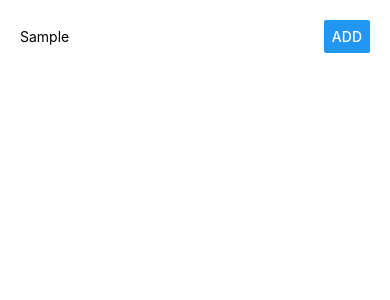
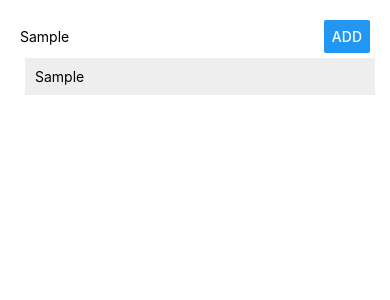
Before and after one commit to events-party-up/rn-course, a React Native app: screen / in a window 390 px wide. Both pictures are taken after typing "Sample" into the empty fields and a click on the button "ADD". Shown: the top 300 px of the page. Built offline with nearby package versions, Linux system fonts and the light colour scheme.

Commit message:
Custom ListItem Component

```diff
--- a/App.js
+++ b/App.js
@@ -1,10 +1,13 @@
 import React from 'react';
 import { StyleSheet, Text, TextInput, View, Button } from 'react-native';
+
+import ListItem from './src/components/ListItem/ListItem';
 
 export default class App extends React.Component {
 
   state = {
-    placeName: ''
+    placeName: '',
+    places: []
   }
 
   placeNameChangedHandler = (val) => {
@@ -13,7 +16,22 @@
     });
   }
 
+  placeSubmitHandler = () => {
+    if (this.state.placeName.trim() === '') {
+      return;
+    }
+    this.setState(prevState => {
+      return {
+        places: prevState.places.concat(prevState.placeName)
+      }
+    });
+  }
+
   render() {
+    const placesOutput = this.state.places.map((place, i) => (
+      <ListItem key={i} placeName={place} />
+    ));
+
     return (
       <View style={styles.container}>
         <View style={styles.inputContainer}>
@@ -22,10 +40,15 @@
             placeholder="An awesome place."
             value={this.state.placeName}
             onChangeText={this.placeNameChangedHandler} />
-          <Button title="Add" style={styles.placeButton}/>
+          <Button onPress={this.placeSubmitHandler} title="Add" style={styles.placeButton}/>
+        </View>
+        <View style={styles.listContainer}>
+          {placesOutput}
         </View>
       </View>
+
     );
+
   }
 }
 
@@ -49,5 +72,8 @@
   },
   placeButton: {
     width: "30%"
+  },
+  listContainer: {
+    width: "100%"
   }
 });
--- /dev/null
+++ b/src/components/ListItem/ListItem.js
@@ -0,0 +1,19 @@
+import React from 'react';
+import { View, Text, StyleSheet } from 'react-native';
+
+const listItem = (props) => (
+  <View style={styles.listItem}>
+    <Text>{props.placeName}</Text>
+  </View>
+);
+
+const styles = StyleSheet.create({
+  listItem: {
+    width: "100%",
+    padding: 10,
+    margin: 5,
+    backgroundColor: "#eee"
+  }
+});
+
+export default listItem;
```
